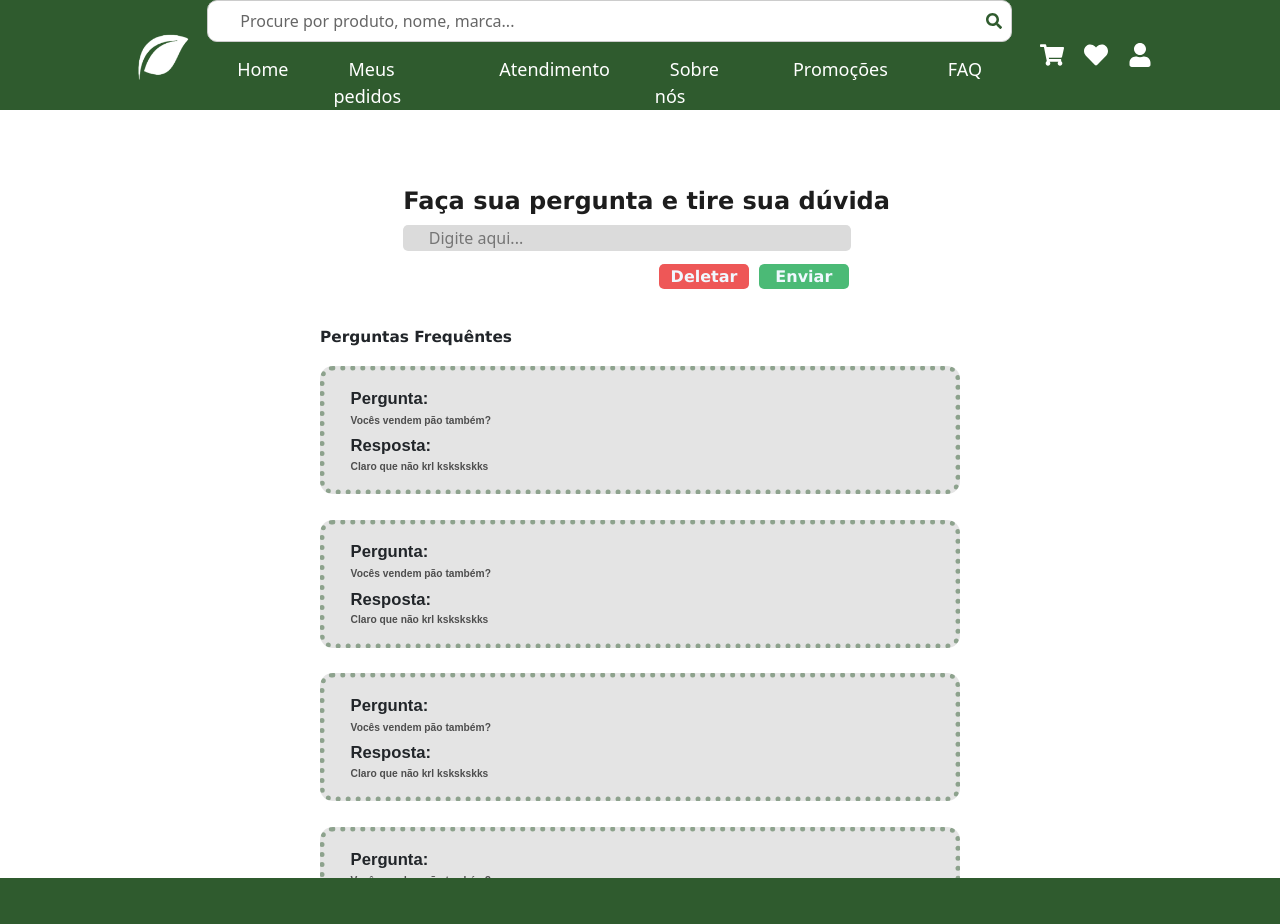
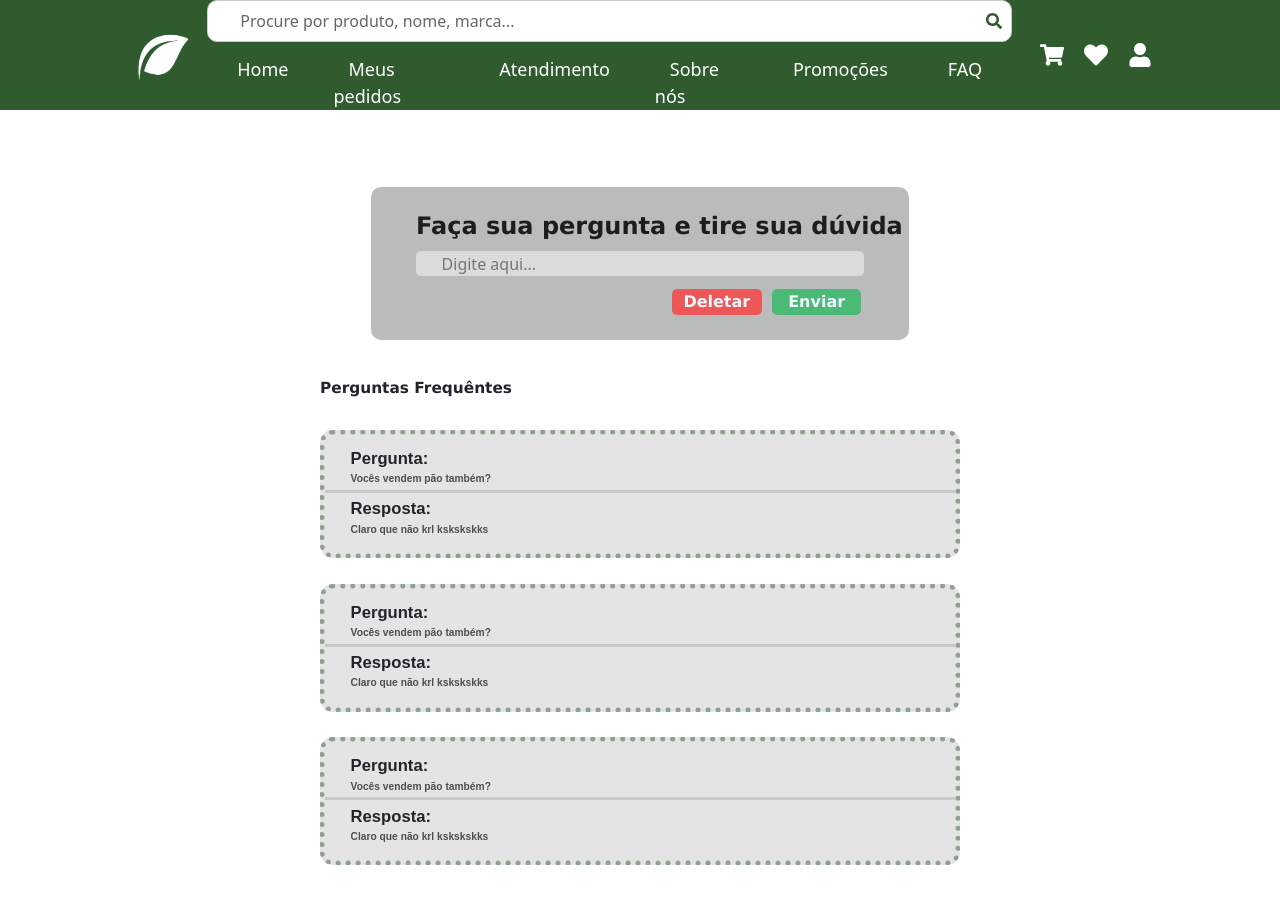
Before and after one commit to Plantsp/plantsp, a React (Create React App) app: page /faq in a window 1280 px wide. Shown: the top 924 px of the page. Built offline with nearby package versions, Linux system fonts and the light colour scheme.

Commit message:
Atualizando

```diff
--- a/src/pages/faq/faq.css
+++ b/src/pages/faq/faq.css
@@ -1,5 +1,5 @@
 #G{
-    height: 60vw;
+    height: 65vw;
     padding-top: 6vw;
     justify-content: center;
     display: flex;
@@ -7,9 +7,12 @@
 
 
 #pergunta{
-    width: 37vw;
-    height: 7vw;
+    padding: 2vw 0 0 3.5vw;
+    width: 42vw;
+    height: 12vw;
     display: flex;
+    background-color: #212c2350;
+    border-radius: 0.8vw;
 }
 
 #cliente_pergunta{
@@ -66,12 +69,12 @@
 
 label{
     position: absolute;
-    margin:  11vw 35vw 0 0;
+    margin:  15vw 35vw 0 0;
     font: bold 1.2vw Verdana
 }
 
 #pergunta_rep{
-    margin-top: 14vw;
+    margin-top: 19vw;
     position: absolute;
     height:40vw;
     overflow: hidden;
@@ -88,33 +91,34 @@ label{
     border-color: #2f5b2e7a;
 }
 
-#perguntaT{
+.perguntaT{
     font: bold 1.3vw Arial;
     position: absolute;
-    margin: 1.4vw 0 0 2vw;
+    margin: 1.1vw 0 0 2vw;
 }
 
-#caixa_da_pergunta{
+.caixa_da_pergunta{
     font: bold 0.8vw Arial;
     position: absolute;
-    margin: 3.4vw 0 0 2vw;
+    margin: 3vw 0 0 2vw;
     color: #4e4e4e;
 }
 
-#RespostT{
+.RespostT{
     font: bold 1.3vw Arial;
     position: absolute;
-    margin: 5.1vw 0 0 2vw;
+    margin: 0.5vw 0 0 2vw;
 }
 
-#caixa_de_resposta{
+.caixa_de_resposta{
     font: bold 0.8vw Arial;
     position: absolute;
-    margin: 7vw 0 0 2vw;
+    margin: 2.4vw 0 0 2vw;
     color: #4e4e4e;
 }
 
-#sep{
-border-top: 1vw;
-border-color: #4BBA76;
+.sep{
+    margin-top: 4.3vw;
+    height: 4vw;
+    border-top: 0.3vw solid #2f5b2e2d;
 }
--- a/src/pages/faq/faq.js
+++ b/src/pages/faq/faq.js
@@ -2,17 +2,20 @@ import Header from '../../components/header/headerdesktop';
 import Footer from '../../components/footer/footer';
 import "./faq.css";
 
+
 function Faq() {
+
     return (
         <div>
             <Header></Header>
                 <div id="G">
+
                     <div id="pergunta">
                         <h2 id="cliente_pergunta">Faça sua pergunta e tire sua dúvida</h2>
                         <input type="text" placeholder="Digite aqui..." id="arera_pergunta"></input>
                         <div id="btns">
-                            <button class="perbtn" id="deletar">Deletar</button>
-                            <button class="perbtn" id="enviar">Enviar</button>
+                            <button class="perbtn" id="deletar" type='reset'>Deletar</button>
+                            <button class="perbtn" id="enviar" type='submit'>Enviar</button>
                         </div>
                     </div>
 
@@ -21,45 +24,34 @@ function Faq() {
                     <div id="pergunta_rep">
 
                         <div class="caixa_pr">
-                            <h2 id="perguntaT">Pergunta:</h2>
-                            <p id="caixa_da_pergunta">Vocês vendem pão também?</p>
+                            <h2 class="perguntaT">Pergunta:</h2>
+                            <p class="caixa_da_pergunta">Vocês vendem pão também?</p>
 
-                            <div id="sep">
-                                <h2 id="RespostT">Resposta:</h2>
-                                <p id="caixa_de_resposta">Claro que não krl kskskskks</p>
+                            <div class="sep">
+                                <h2 class="RespostT">Resposta:</h2>
+                                <p class="caixa_de_resposta">Claro que não krl kskskskks</p>
                             </div>
                         </div>
 
                         <div class="caixa_pr">
-                            <h2 id="perguntaT">Pergunta:</h2>
-                            <p id="caixa_da_pergunta">Vocês vendem pão também?</p>
+                            <h2 class="perguntaT">Pergunta:</h2>
+                            <p class="caixa_da_pergunta">Vocês vendem pão também?</p>
 
-                            <div id="sep">
-                                <h2 id="RespostT">Resposta:</h2>
-                                <p id="caixa_de_resposta">Claro que não krl kskskskks</p>
+                            <div class="sep">
+                                <h2 class="RespostT">Resposta:</h2>
+                                <p class="caixa_de_resposta">Claro que não krl kskskskks</p>
                             </div>
                         </div>
 
                         <div class="caixa_pr">
-                            <h2 id="perguntaT">Pergunta:</h2>
-                            <p id="caixa_da_pergunta">Vocês vendem pão também?</p>
+                            <h2 class="perguntaT">Pergunta:</h2>
+                            <p class="caixa_da_pergunta">Vocês vendem pão também?</p>
 
-                            <div id="sep">
-                                <h2 id="RespostT">Resposta:</h2>
-                                <p id="caixa_de_resposta">Claro que não krl kskskskks</p>
+                            <div class="sep">
+                                <h2 class="RespostT">Resposta:</h2>
+                                <p class="caixa_de_resposta">Claro que não krl kskskskks</p>
                             </div>
                         </div>
-
-                        <div class="caixa_pr">
-                            <h2 id="perguntaT">Pergunta:</h2>
-                            <p id="caixa_da_pergunta">Vocês vendem pão também?</p>
-
-                            <div id="sep">
-                                <h2 id="RespostT">Resposta:</h2>
-                                <p id="caixa_de_resposta">Claro que não krl kskskskks</p>
-                            </div>
-                        </div>
-
                     </div>
 
                 </div>
@@ -70,4 +62,5 @@ function Faq() {
     );
 }
 
+
 export default Faq;
--- a/src/pages/produto/produto.css
+++ b/src/pages/produto/produto.css
@@ -1,6 +1,6 @@
 .prod_escolhido{
-    padding-top: 1vw;
-    height: 42vw;
+    padding-top: 3.5vw;
+    height: 40vw;
     display: flex;
 }
 
--- a/src/pages/produto/produto.js
+++ b/src/pages/produto/produto.js
@@ -26,13 +26,6 @@ import { listaProdutos } from "../../data/produtos";
             <section className="prod_escolhido">
                <div className="imgs_prod">
                 <img src={produtoInfo.imagem} alt="." className="img_inicial" />
-
-                    <div className="imgs_esc">
-                        <img src="../../assets/img/planta.png" alt="." className="img_opc"></img>
-                        <img src="../../assets/img/planta.png" alt="." className="img_opc"></img>
-                        <img src="../../assets/img/planta.png" alt="." className="img_opc"></img>
-                        <img src="../../assets/img/planta.png" alt="." className="img_opc"></img>
-                    </div>
                </div>
 
                <div className="info_prod">
```
